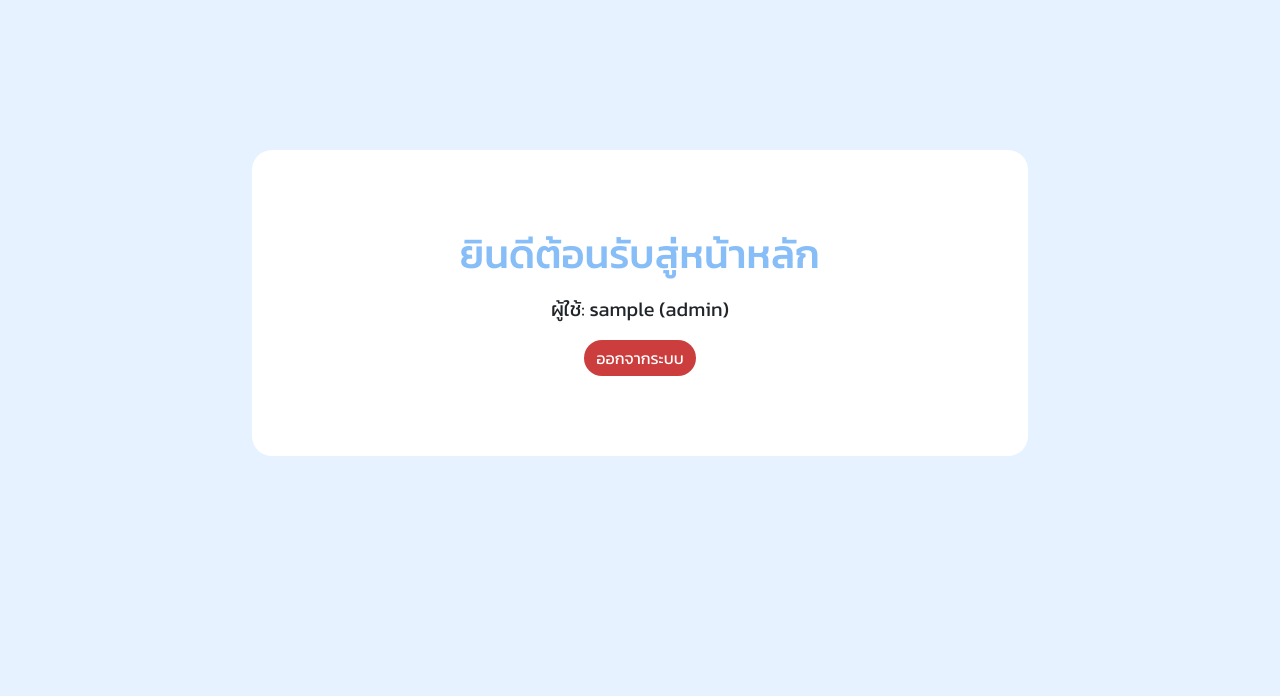
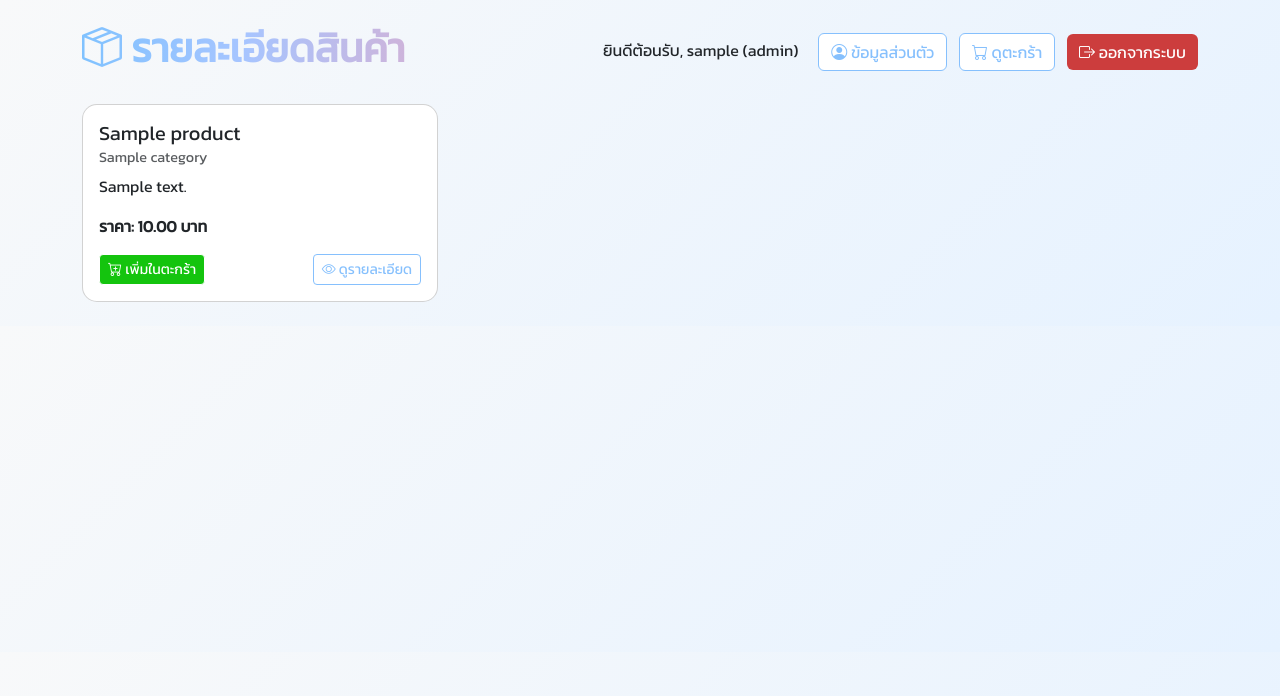
Before and after one commit to Bantita-Saeko/68s_OnlineShop, a PHP site: page / in a window 1280 px wide. Shown: the top 696 px of the page. Run offline with PHP 8.4, Linux system fonts and the light colour scheme; the visitor is signed in with stand-in values (Sample User, id 1); tables that the repository leaves empty or names only in its code hold one stand-in row (values such as "Sample post").

Commit message:
07.09.68

```diff
--- /dev/null
+++ b/cart.php
@@ -0,0 +1 @@
+<!-- to do -->
--- a/index.php
+++ b/index.php
@@ -1,61 +1,125 @@
 <?php
 session_start();
+require_once 'config.php';
+
+$isLoggedIn = isset($_SESSION['user_id']);
+
+$stmt = $conn->query("SELECT p.*, c.category_name
+FROM products p
+LEFT JOIN categories c ON p.category_id = c.category_id
+ORDER BY p.created_at DESC");
+$products = $stmt->fetchAll(PDO::FETCH_ASSOC);
 ?>
-
 <!DOCTYPE html>
-<html lang="en">
+<html lang="th">
 <head>
 <meta charset="UTF-8">
 <meta name="viewport" content="width=device-width, initial-scale=1.0">
-    <title>หน้าหลัก</title>
-    <title>Document</title>
+<title>รายการสินค้า</title>
 <link rel="preconnect" href="https://fonts.googleapis.com">
 <link rel="preconnect" href="https://fonts.gstatic.com" crossorigin>
-    <link href="https://fonts.googleapis.com/css2?family=Kanit:ital,wght@0,100;0,200;0,300;0,400;0,500;0,600;0,700;0,800;0,900;1,100;1,200;1,300;1,400;1,500;1,600;1,700;1,800;1,900&family=Nunito:ital,wght@0,200..1000;1,200..1000&display=swap" rel="stylesheet">
-    <!-- Bootstrap CDN -->
+<link href="https://fonts.googleapis.com/css2?family=Kanit&family=Nunito&display=swap" rel="stylesheet">
 <link rel="stylesheet" href="https://cdn.jsdelivr.net/npm/bootstrap@5.3.7/dist/css/bootstrap.min.css">
+<link rel="stylesheet" href="https://cdn.jsdelivr.net/npm/bootstrap-icons@1.13.0/font/bootstrap-icons.css">
 <style>
 body {
-            font-family: 'Kanit', 'Nunito';
-            background-color: #e6f2ff;
+    font-family: 'Kanit', 'Nunito', sans-serif;
+    background: linear-gradient(135deg, #f8f9fa, #e6f2ff);
 }
-        .container {
-            max-width: 800px;
-            border-radius: 20px;
-            overflow: hidden;
-            margin-top: 150px;
-            p {
-                font-size: 20px;
+.text-gradient {
+    background: linear-gradient(90deg, #80c2ffff, #a7c5ffff, #cdb4db);
+    -webkit-background-clip: text;
+    -webkit-text-fill-color: transparent;
+    font-weight: 700;
 }
+.card {
+    border-radius: 15px;
+    transition: transform 0.3s, box-shadow 0.3s;
+}
+.card:hover {
+    transform: translateY(-5px);
+    box-shadow: 0 10px 25px rgba(0,0,0,0.15);
+}
+.btn-gradient {
+    background: #14c40eff;
+    border: 1px solid #ffffffff;
+    color: #ffffffff;
+    transition: all 0.3s;
+    font-weight: 500;
+}
+.btn-gradient:hover {
+    background: #0a9706ff;
+    color: white;
+}
+.btn-custom { background: linear-gradient(135deg, #a8edea, #fed6e3); }
+.btn-outline-custom {
+    background: #ffffff;
+    border: 1px solid #86c0fd;
+    color: #86c0fd;
+    transition: all 0.3s;
+}
+.btn-outline-custom:hover {
+    background: #86c0fd;
+    color: white;
 }
 .btn-danger {
-            background-color: #cc3d3dff;
+    background-color: #cc3d3d;
     border: none;
+    transition: all 0.3s;
 }
 .btn-danger:hover {
-            background-color: #000000ff;
-            border: 1px solid #000000ff;
+    background-color: #b11a1a;
     color: white;
 }
-        .text-custom {
-            color: #87bef8ff;
+.card-subtitle {
+    font-size: 0.9rem;
 }
-        .main {
-            background-color: white;
-            border-radius: 20px;
-            padding: 80px;
-        }
+.float-end { float: right; }
 </style>
 </head>
-<body>
-    <div class="container">
-        <div class="main">
-            <h1 class="text-center text-custom">ยินดีต้อนรับสู่หน้าหลัก</h1>
-            <p class="text-center mt-3">ผู้ใช้: <?= htmlspecialchars($_SESSION['username']) ?> (<?= $_SESSION['role'] ?>)</p>
-            <div class="text-center mt-3">
-                <a href="logout.php" class="btn btn-danger rounded-pill">ออกจากระบบ</a>
+<body class="container py-4">
+
+<div class="d-flex justify-content-between align-items-center mb-4">
+    <h1 class="text-gradient"><i class="bi bi-box-seam"></i> รายละเอียดสินค้า</h1>
+    <div>
+        <?php if ($isLoggedIn): ?>
+            <span class="me-3">ยินดีต้อนรับ, <?= htmlspecialchars($_SESSION['username']) ?> (<?= $_SESSION['role'] ?>)</span>
+            <a href="profile.php" class="btn btn-outline-custom me-2"><i class="bi bi-person-circle"></i> ข้อมูลส่วนตัว</a>
+            <a href="cart.php" class="btn btn-outline-custom me-2"><i class="bi bi-cart"></i> ดูตะกร้า</a>
+            <a href="logout.php" class="btn btn-danger"><i class="bi bi-box-arrow-right"></i> ออกจากระบบ</a>
+        <?php else: ?>
+            <a href="login.php" class="btn btn-gradient me-2">เข้าสู่ระบบ</a>
+            <a href="register.php" class="btn btn-outline-custom">สมัครสมาชิก</a>
+        <?php endif; ?>
+    </div>
+</div>
+
+<div class="row g-4">
+<?php foreach ($products as $product): ?>
+    <div class="col-md-4">
+        <div class="card h-100">
+            <div class="card-body d-flex flex-column">
+                <h5 class="card-title"><?= htmlspecialchars($product['product_name']) ?></h5>
+                <h6 class="card-subtitle mb-2 text-muted"><?= htmlspecialchars($product['category_name']) ?></h6>
+                <p class="card-text"><?= nl2br(htmlspecialchars($product['description'])) ?></p>
+                <p class="fw-bold">ราคา: <?= number_format($product['price'], 2) ?> บาท</p>
+                <div class="mt-auto d-flex justify-content-between">
+                    <?php if ($isLoggedIn): ?>
+                    <form action="cart.php" method="post" class="d-inline">
+                        <input type="hidden" name="product_id" value="<?= $product['product_id'] ?>">
+                        <input type="hidden" name="quantity" value="1">
+                        <button type="submit" class="btn btn-sm btn-gradient"><i class="bi bi-cart-plus"></i> เพิ่มในตะกร้า</button>
+                    </form>
+                    <?php else: ?>
+                        <small class="text-muted align-self-center">เข้าสู่ระบบเพื่อสั่งซื้อ</small>
+                    <?php endif; ?>
+                    <a href="product_detail.php?id=<?= $product['product_id'] ?>" class="btn btn-sm btn-outline-custom float-end"><i class="bi bi-eye"></i> ดูรายละเอียด</a>
                 </div>
             </div>
         </div>
+    </div>
+<?php endforeach; ?>
+</div>
+
 </body>
 </html>
--- /dev/null
+++ b/profile.php
@@ -0,0 +1 @@
+<!-- to do -->
```
Also changed, not shown: admin/authen_admin.php (added, +9 -0 lines), admin/index.php (+179 -0 lines), admin/users.php (added, +129 -0 lines), product_detail.php (added, +128 -0 lines). Lines whose indentation alone changed are shown as unchanged.
